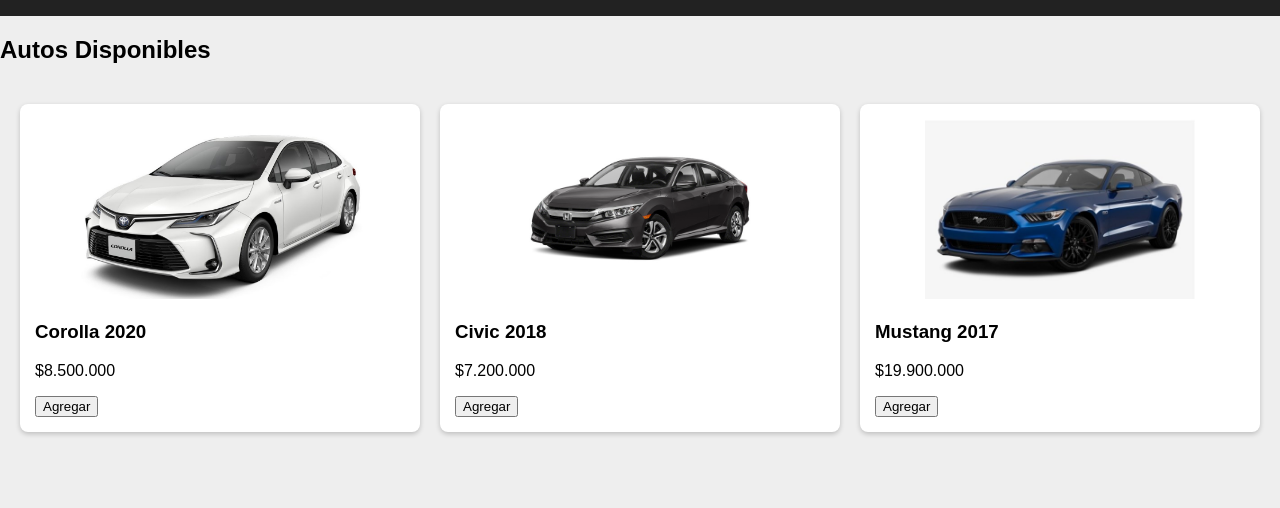
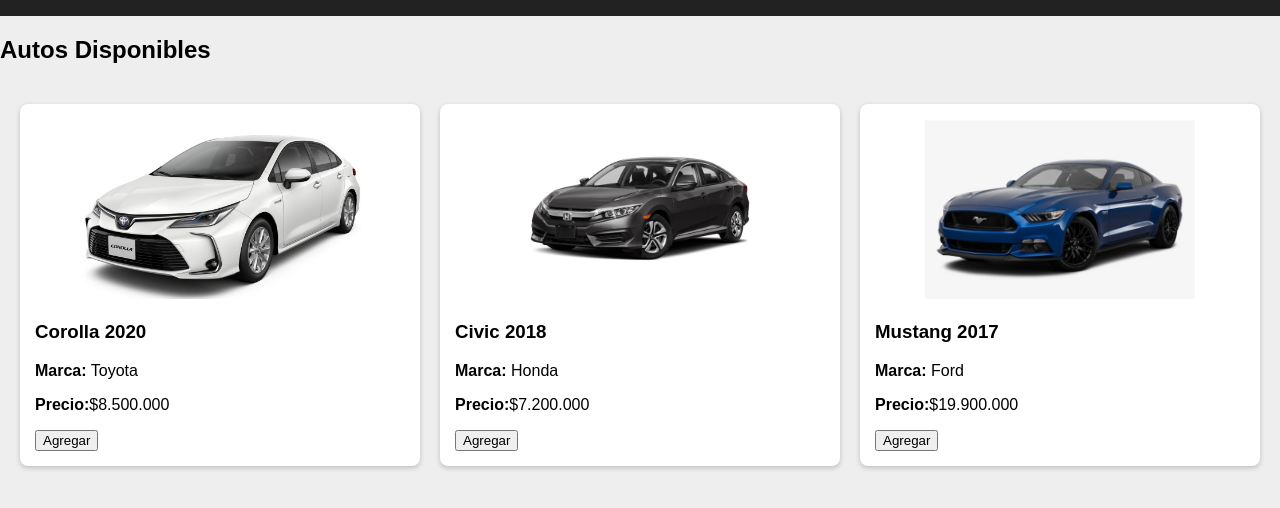
Before and after one commit to victorchagas23/automotora, a plain HTML site: page automotora/catalogo.html in a window 1280 px wide. Shown: the part 94-602 px from the top of the page. Drawn offline with Linux system fonts and the light colour scheme.

Commit message:
Add files via upload

```diff
--- a/automotora/catalogo.html
+++ b/automotora/catalogo.html
@@ -12,19 +12,25 @@
 <div class="autos">
     <div class="auto">
         <img src="imagenes/toyota_Corolla_Hybrid_2020.jpg">
-        <h3>Corolla 2020</h3><p>$8.500.000</p>
+        <h3>Corolla 2020</h3>
+        <p><b>Marca:</b> Toyota</p>
+        <p><b>Precio:</b >$8.500.000</p>
         <button onclick="agregarCarrito('Corolla 2020',8500000)">Agregar</button>
     </div>
 
     <div class="auto">
         <img src="imagenes/Civic 2018.jpg">
-        <h3>Civic 2018</h3><p>$7.200.000</p>
+        <h3>Civic 2018</h3>
+        <p><b>Marca:</b> Honda</p>
+        <p><b>Precio:</b >$7.200.000</p>
         <button onclick="agregarCarrito('Civic 2018',7200000)">Agregar</button>
     </div>
 
     <div class="auto">
         <img src="imagenes/ford-mustang2017.jpg">
-        <h3>Mustang 2017</h3><p>$19.900.000</p>
+        <h3>Mustang 2017</h3>
+        <p><b>Marca:</b> Ford</p>
+        <p><b>Precio:</b >$19.900.000</p>
         <button onclick="agregarCarrito('Mustang 2017',19900000)">Agregar</button>
     </div>
 </div>
--- a/automotora/style.css
+++ b/automotora/style.css
@@ -1,8 +1,14 @@
 body{margin:0;font-family:Arial;background:#eee;}
+
 header{background:#222;color:white;padding:15px;display:flex;justify-content:space-between;align-items:center;}
+
 nav a{color:white;margin-left:15px;text-decoration:none;font-weight:bold;}
 .autos{display:grid;grid-template-columns:repeat(auto-fit,minmax(250px,1fr));gap:20px;padding:20px;}
+
 .auto{background:white;padding:15px;border-radius:8px;box-shadow:0 2px 5px rgba(0,0,0,0.2);}
+
 .auto img{width:100%;height:180px;object-fit:contain;border-radius:6px;}
+
 #carritoModal{position:fixed;top:0;right:-350px;width:300px;height:100%;background:white;padding:20px;box-shadow:-2px 0 6px rgba(0,0,0,0.4);transition:.3s;}
+
 .eliminarBtn{margin-top:5px;background:#c62828;color:white;padding:6px;border:none;width:100%;border-radius:4px;}
```
